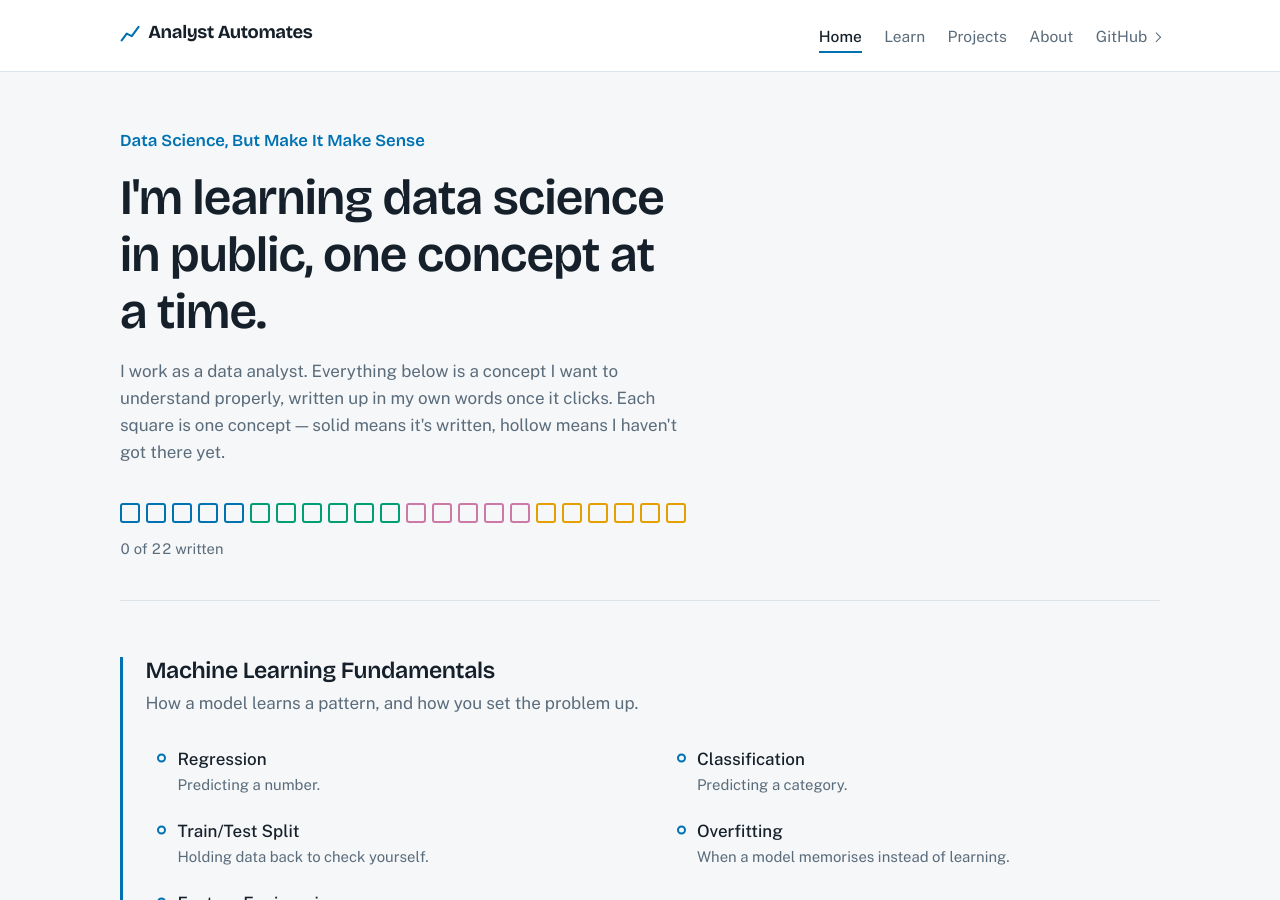
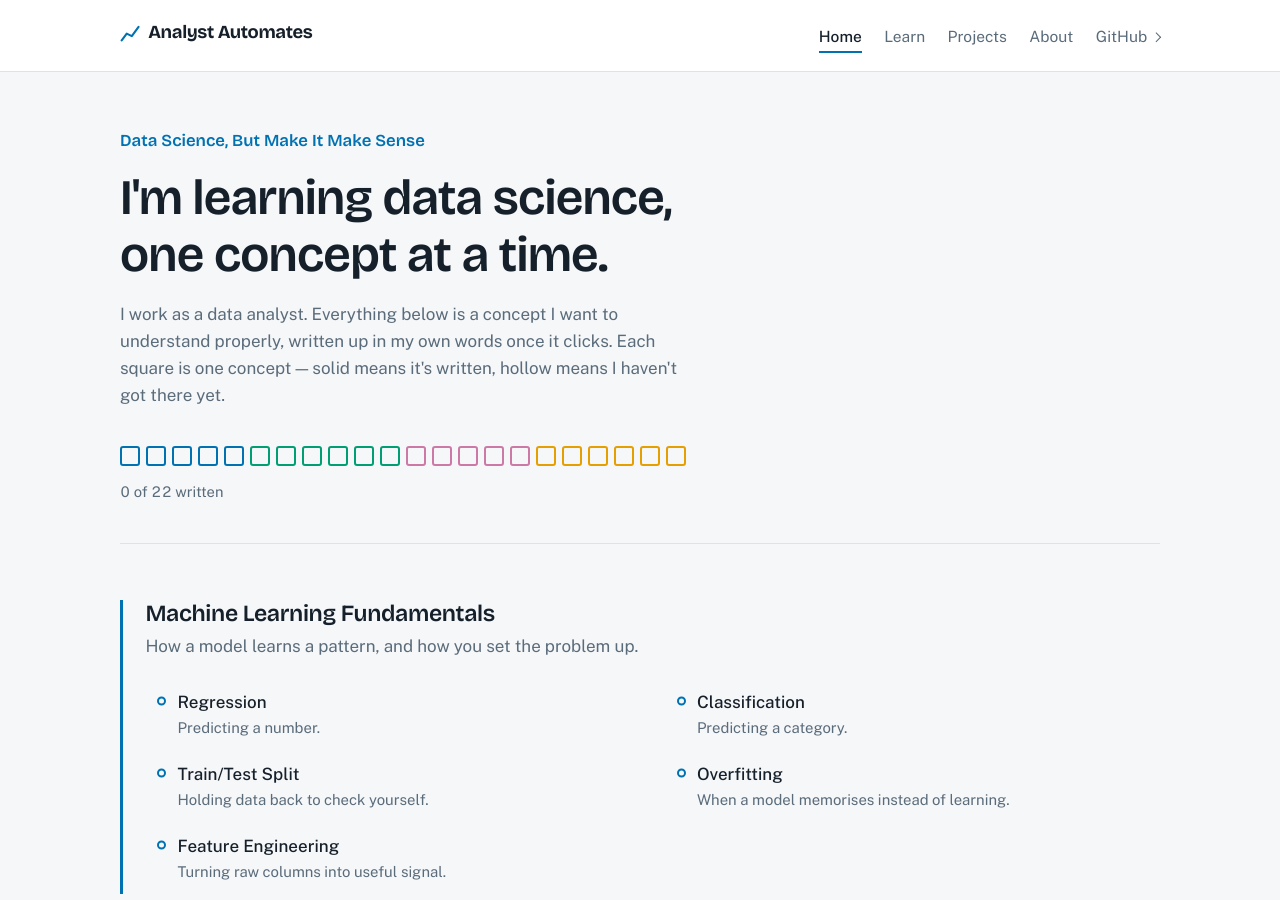
Before and after one commit to analystautomates/DataScience-Concepts, a Jekyll site: the page built from index.html, in a window 1280 px wide and 900 px high. Built offline with Jekyll 4.4.1, drawn with Linux system fonts in a browser that asks for light colours.

Commit message:
Update hero title for clarity

```diff
--- a/index.html
+++ b/index.html
@@ -8,7 +8,7 @@ layout: base
 
   <section class="hero">
     <p class="hero-kicker">{{ site.tagline }}</p>
-    <h1 class="hero-title">I'm learning data science in public, one concept at a time.</h1>
+    <h1 class="hero-title">I'm learning data science, one concept at a time.</h1>
     <p class="hero-lede">
       I work as a data analyst. Everything below is a concept I want to
       understand properly, written up in my own words once it clicks.
```
